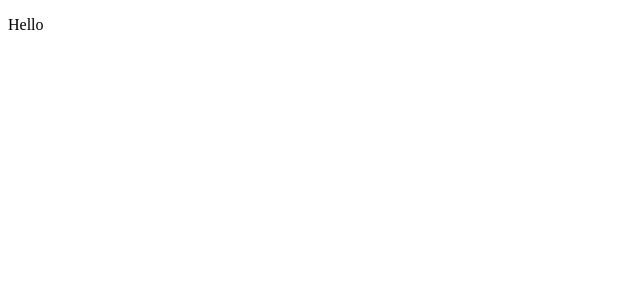
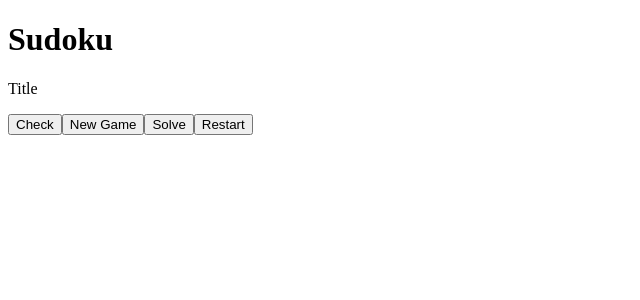
Before and after one commit to Depciu/Sudoku, a React app: page / in a window 1280 px wide. Shown: the top 300 px of the page, without its empty margins (0-640 px from the left). Built offline with nearby package versions, Linux system fonts and the light colour scheme.

Commit message:
Add components files

```diff
--- a/src/components/App.js
+++ b/src/components/App.js
@@ -1,11 +1,19 @@
 import React from 'react';
+import Board from './Board.js';
 
 class App extends React.Component {
 
   render() {
     return (
-      <div>
-        <p>Hello</p>
+      <div className='app'>
+        <h1>Sudoku</h1>
+        <Board />
+        <div className="buttons">
+          <button>Check</button>
+          <button>New Game</button>
+          <button>Solve</button>
+          <button>Restart</button>
+        </div>
       </div>
     );
   }
--- /dev/null
+++ b/src/components/Board.js
@@ -0,0 +1,12 @@
+import React from 'react';
+import Title from './Title.js';
+
+class Board extends React.Component {
+  render(){
+    return (
+      <Title />
+    );
+  }
+}
+
+export default Board
--- /dev/null
+++ b/src/components/Title.js
@@ -0,0 +1,11 @@
+import React from 'react';
+
+class Title extends React.Component {
+  render() {
+    return (
+      <p> Title</p>
+    );
+  }
+}
+
+export default Title
```
